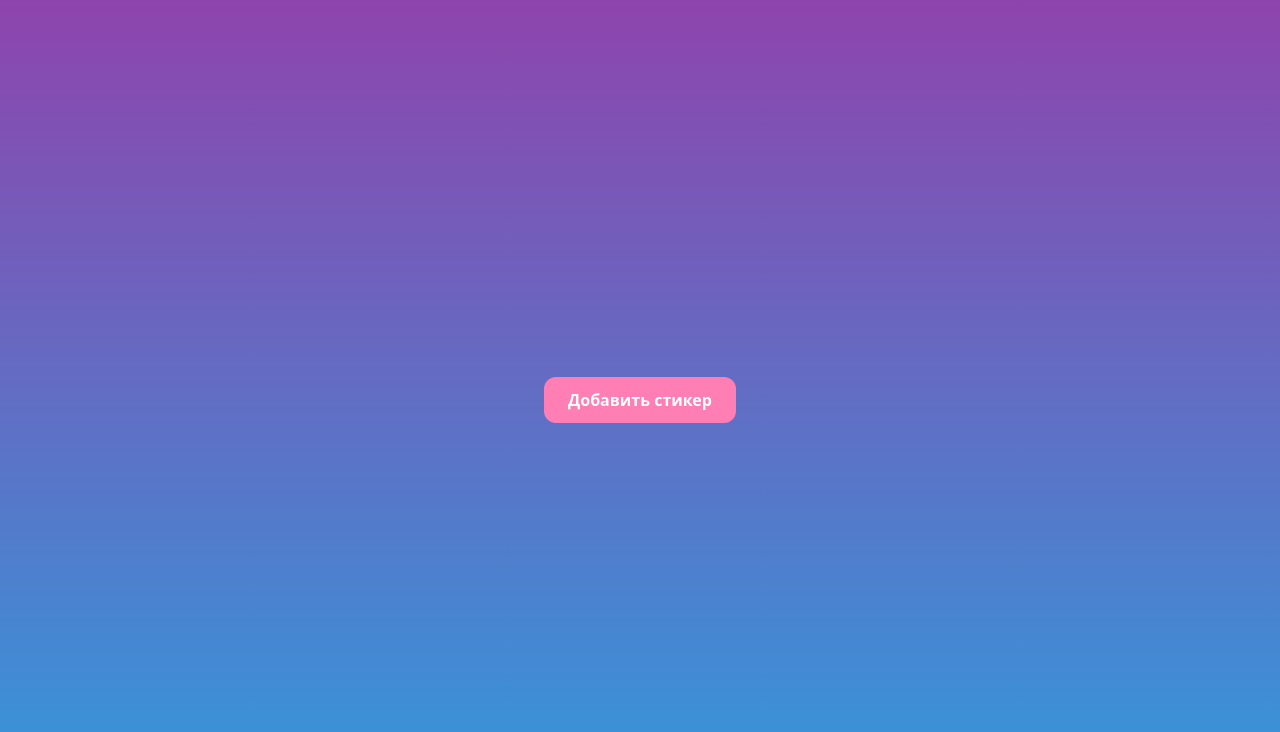
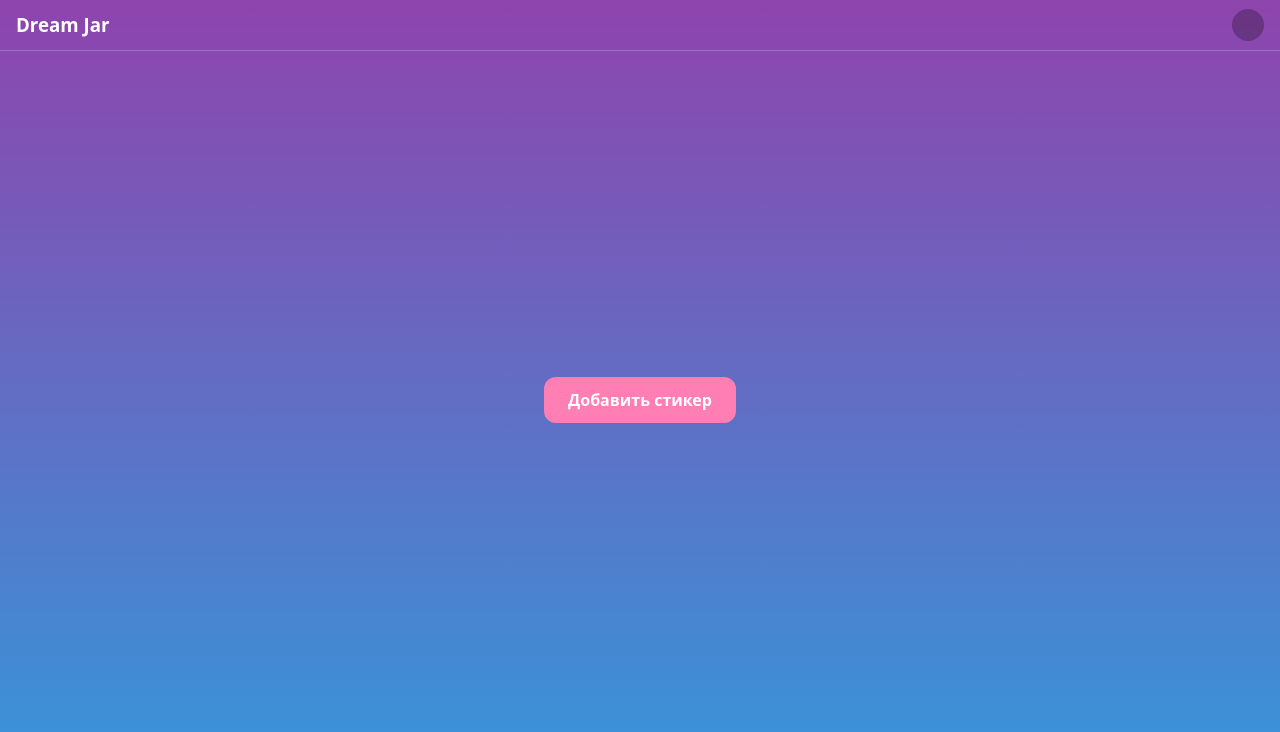
Before and after one commit to Lexeor/dream-jar, a React (Vite) app: page / in a window 1280 px wide. Shown: the top 732 px of the page. Built offline with nearby package versions, Linux system fonts and the light colour scheme; what @twa-dev/sdk would draw is missing.

Commit message:
add static Header

```diff
--- a/package.json
+++ b/package.json
@@ -12,6 +12,7 @@
   "dependencies": {
     "@emotion/styled": "^11.14.0",
     "@twa-dev/sdk": "^8.0.2",
+    "antd": "^5.24.3",
     "framer-motion": "^12.4.10",
     "react": "^19.0.0",
     "react-dom": "^19.0.0",
--- a/src/App.tsx
+++ b/src/App.tsx
@@ -2,6 +2,7 @@ import { useState } from "react";
 import styled from "@emotion/styled";
 import { motion } from "framer-motion";
 import { toast, Toaster } from "react-hot-toast";
+import Header from "./components/Header.tsx";
 
 const colors = ["#FFC3A0", "#FFD700", "#98FB98", "#87CEFA", "#FFB6C1"];
 
@@ -37,6 +38,7 @@ export default function App() {
 
   return (
     <AppContainer>
+      <Header />
       <Toaster />
       <Button onClick={addSticker} invisible={stickers.length > 0}>Добавить стикер</Button>
       {stickers.map(({ id, x, y, color, text }) => (
--- /dev/null
+++ b/src/components/Header.tsx
@@ -0,0 +1,29 @@
+import styled from "@emotion/styled";
+import {Avatar} from "antd";
+
+const Header = () => {
+  return (
+    <Root>
+      <h3>Dream Jar</h3>
+      <Avatar />
+    </Root>
+  );
+};
+
+const Root = styled.header`
+  position: fixed;
+  top: 0;
+  left: 0;
+  width: calc(100% - 32px);
+  max-width: 100vw;
+  height: 50px;
+  background-color: transparent;
+  border-bottom: 1px solid rgba(255, 255, 255, 0.2);
+  color: #fff;
+  display: flex;
+  justify-content: space-between;
+  align-items: center;
+  padding-inline: 16px;
+`;
+
+export default Header;
```
Also changed, not shown: 1 other file (tests, documents, lock files or other folders).
